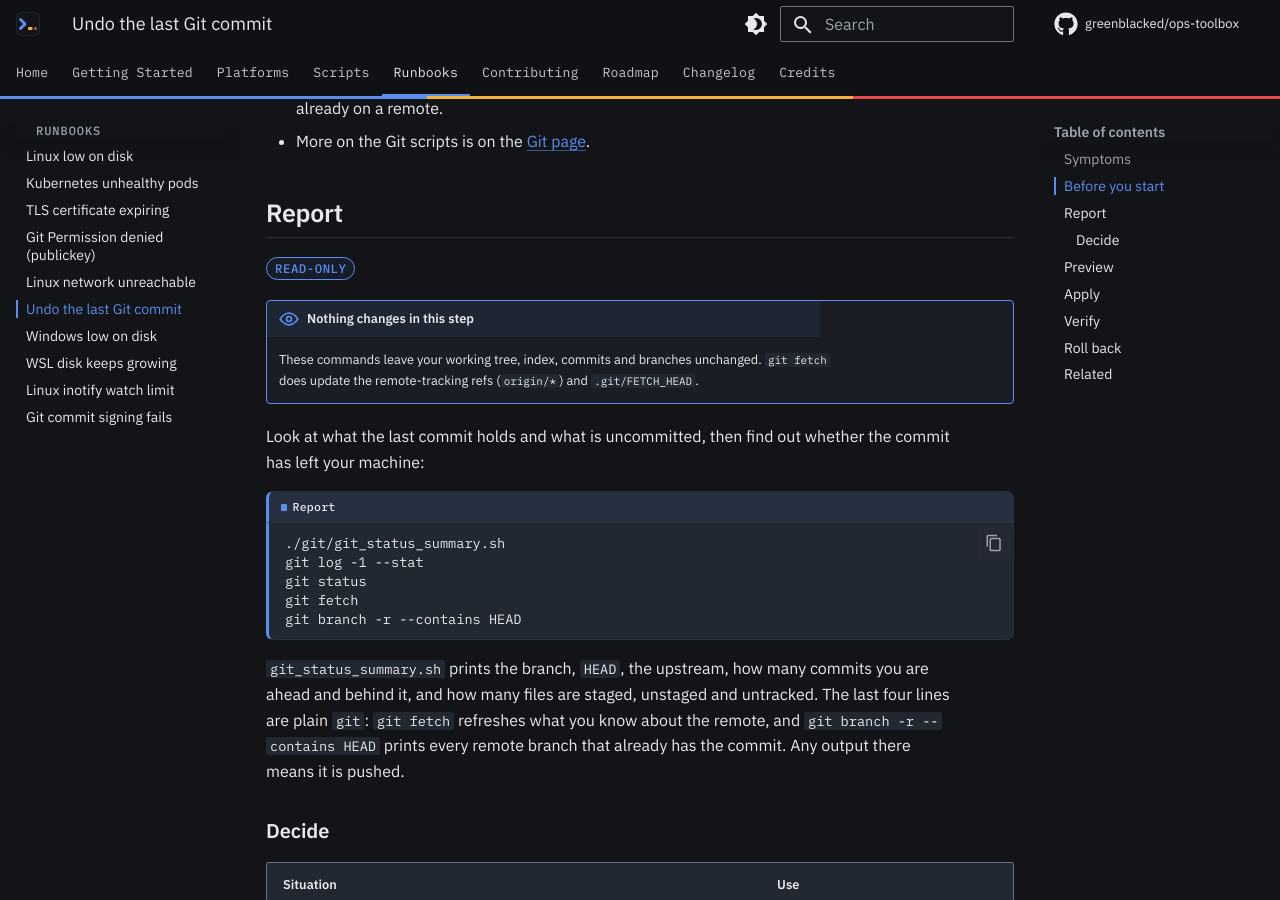
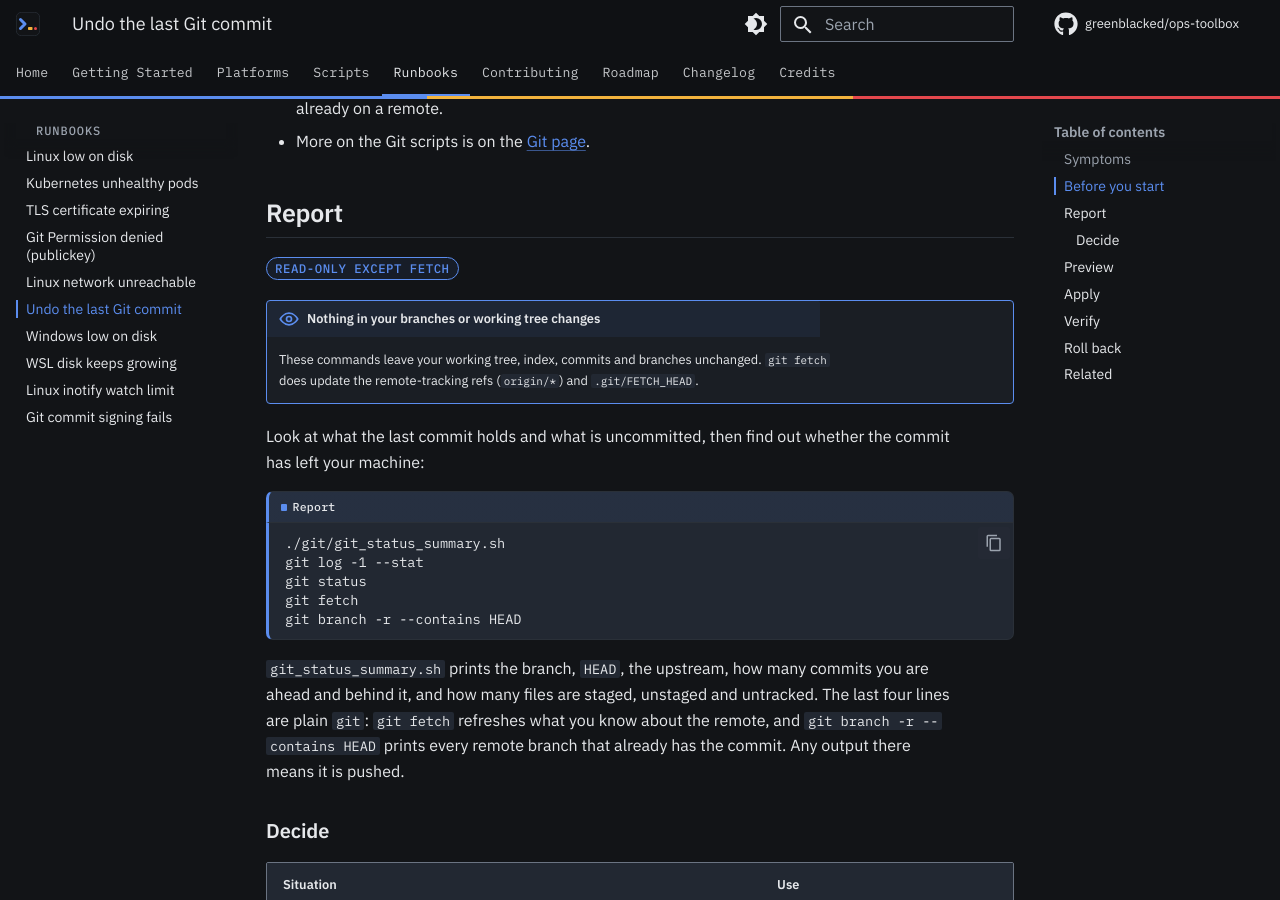
Before and after one commit to greenblacked/ops-toolbox, an MkDocs documentation site: the page built from docs/runbooks/git-undo-last-commit.md, in a window 1280 px wide and 900 px high, scrolled down 721 px. Built offline with MkDocs 1.6.1 and Material for MkDocs 9.7.7, drawn with Linux system fonts in a browser that asks for light colours; comment, search, counter and statistics services are not loaded.

Commit message:
docs(runbooks): align undo-commit report badge with fetch note
The report step still carried the read-only badge and the
'Nothing changes' heading while its body says git fetch updates
remote-tracking refs and .git/FETCH_HEAD. Qualify both to match.

```diff
--- a/docs/runbooks/git-undo-last-commit.md
+++ b/docs/runbooks/git-undo-last-commit.md
@@ -27,9 +27,9 @@ safe way for one that has already been pushed.
 
 ## Report
 
-<span class="stage stage-report">read-only</span>
+<span class="stage stage-report">read-only except fetch</span>
 
-!!! report "Nothing changes in this step"
+!!! report "Nothing in your branches or working tree changes"
     These commands leave your working tree, index, commits and branches
     unchanged. `git fetch` does update the remote-tracking refs
     (`origin/*`) and `.git/FETCH_HEAD`.
```
